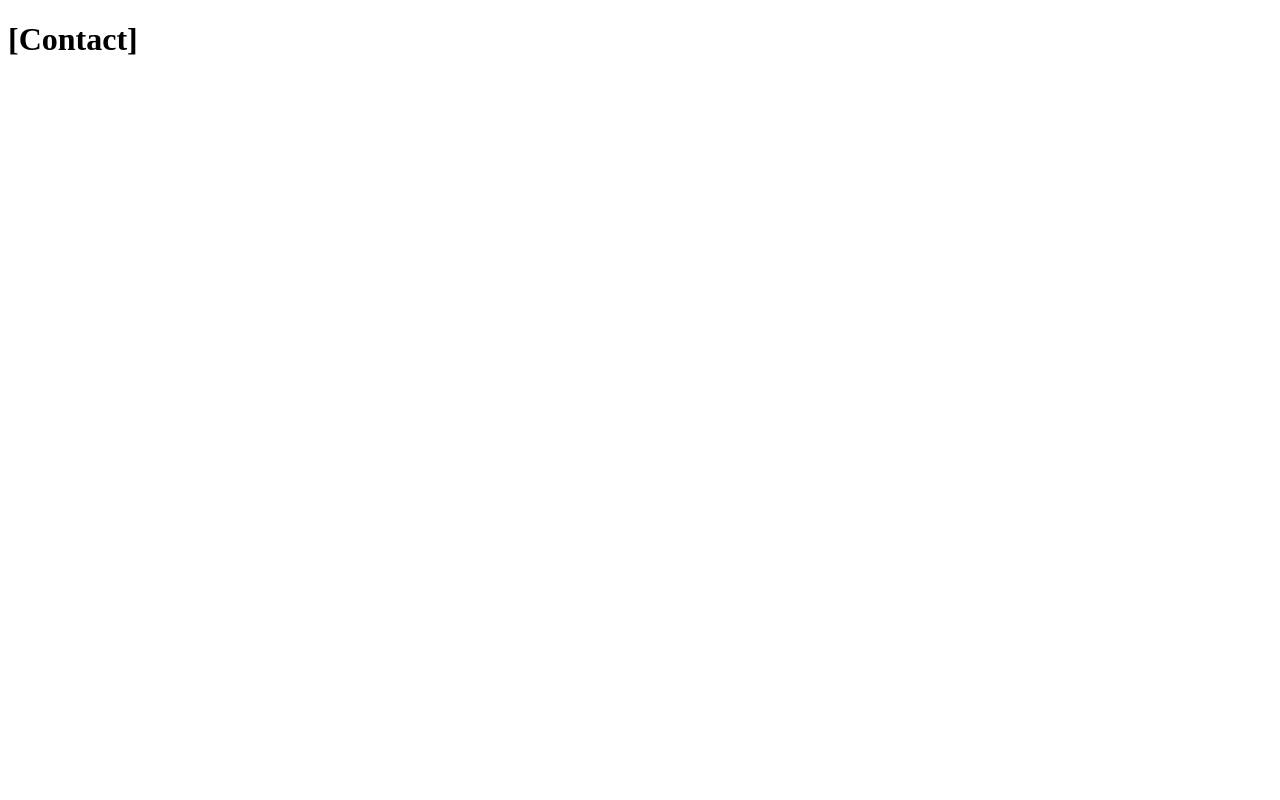
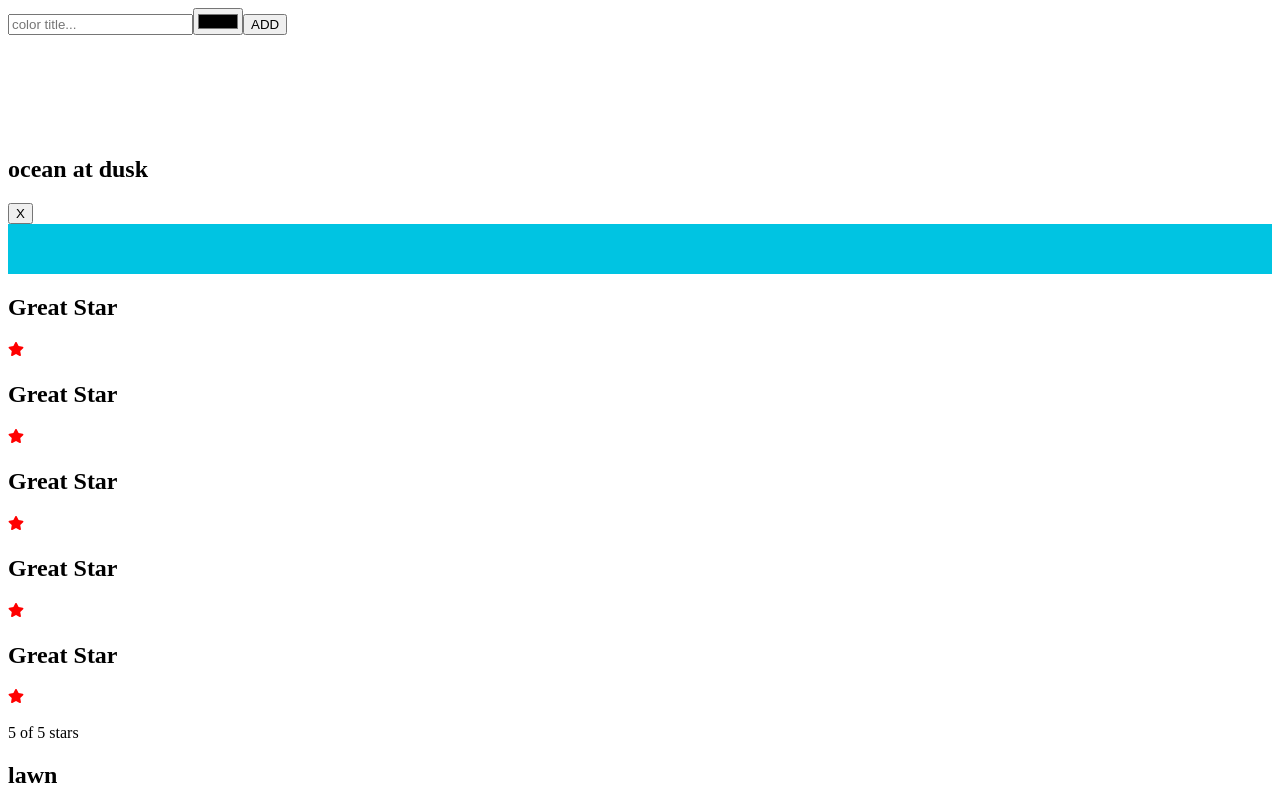
Before and after one commit to stwile/learning-react, a React (Vite) app: page /contact in a window 1280 px wide. Shown: the top 800 px of the page. Built offline with nearby package versions, Linux system fonts and the light colour scheme.

Commit message:
section: 11.5

```diff
--- a/src/App.tsx
+++ b/src/App.tsx
@@ -1,9 +1,17 @@
+import { Route, Routes } from 'react-router';
+
 import { AddColorForm } from './components/AddColorForm';
+import { ColorDetails } from './components/ColorDetails';
 import { ColorList } from './components/ColorList';
+import { ColorProvider } from './providers/ColorProvider';
 
 export const App = () => (
-  <>
+  <ColorProvider>
     <AddColorForm />
+    <Routes>
+      <Route path="/" element={<ColorList />} />
+      <Route path=":id" element={<ColorDetails />} />
+    </Routes>
     <ColorList />
-  </>
+  </ColorProvider>
 );
--- /dev/null
+++ b/src/components/ColorDetails.tsx
@@ -0,0 +1,27 @@
+import { useParams } from 'react-router';
+
+import { useColors } from '../providers/ColorProvider';
+
+const ColorDetails = () => {
+  const { id } = useParams<{ id: string }>();
+
+  const { colors } = useColors();
+
+  const foundColor = colors.find((color) => color.id === id);
+
+  return (
+    <div>
+      <div
+        style={{
+          backgroundColor: foundColor?.color,
+          height: 100,
+          widows: 100,
+        }}
+      />
+      <h1>{foundColor?.title}</h1>
+      <h1>{foundColor?.color}</h1>
+    </div>
+  );
+};
+
+export { ColorDetails };
--- a/src/index.tsx
+++ b/src/index.tsx
@@ -1,7 +1,7 @@
 import { createRoot } from 'react-dom/client';
 import { BrowserRouter } from 'react-router-dom';
 
-import { App } from './features/CompanyWebsite/components/App';
+import { App } from './App';
 
 const rootElement = document.getElementById('root');
 if (!rootElement) throw new Error('Failed to find the root element');
```
